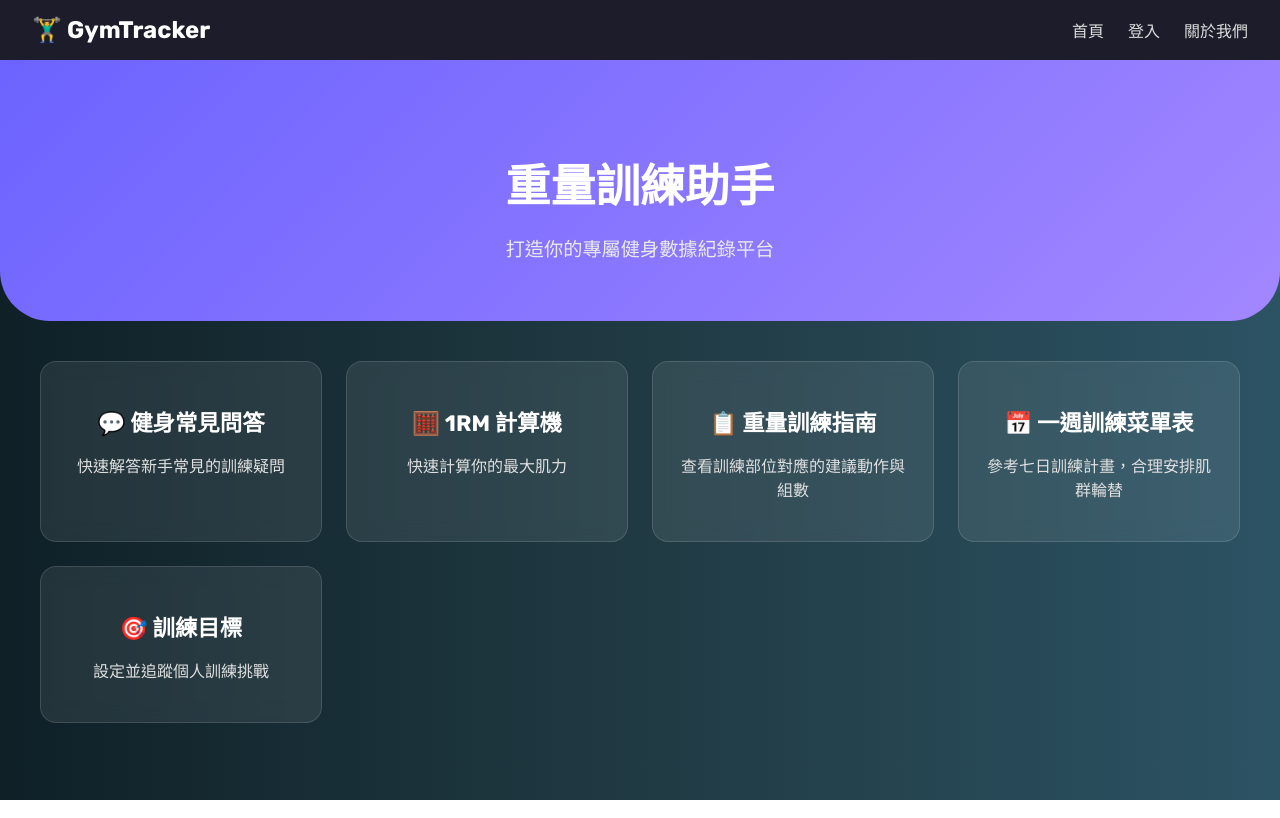
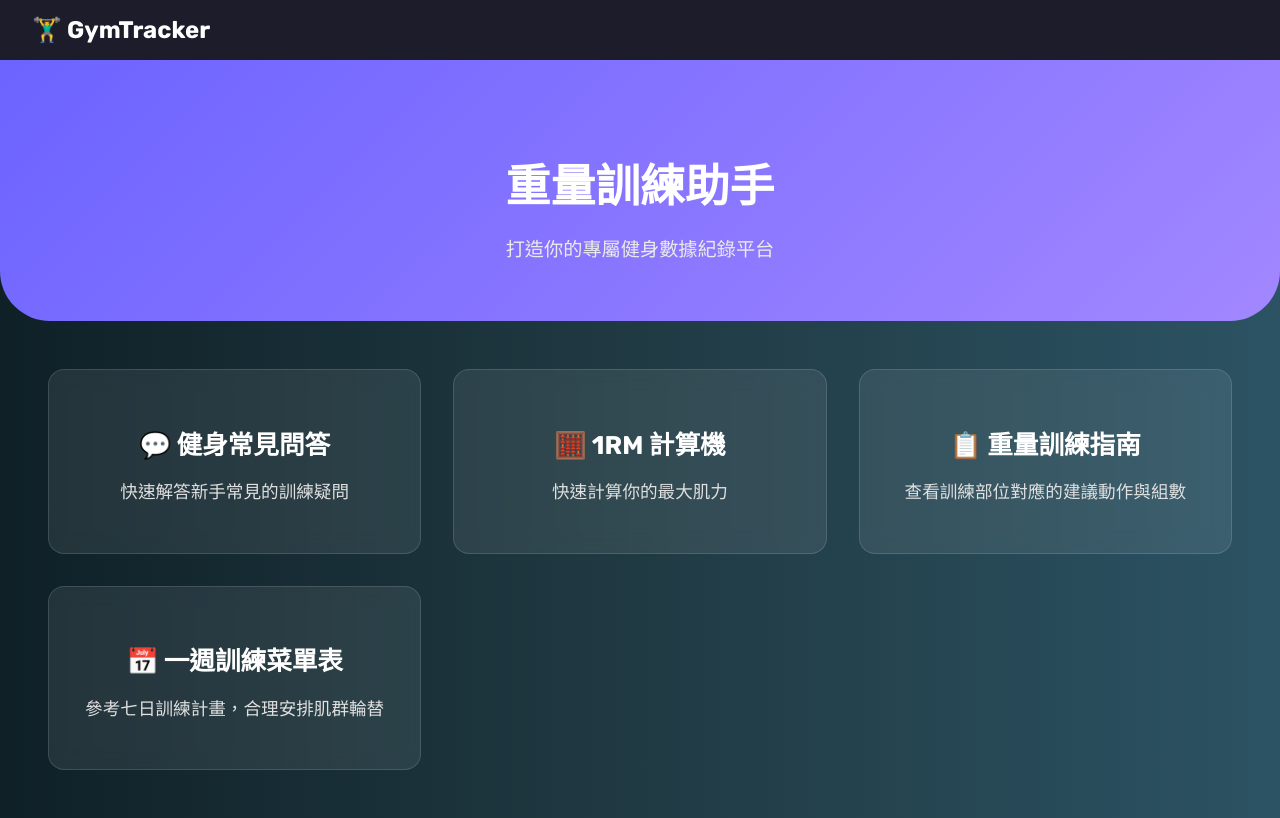
Before and after one commit to bush2324/weight-tracker, a plain HTML site: page index.html in a window 1280 px wide. Drawn offline with Linux system fonts and the light colour scheme.

Commit message:
喵電感應

```diff
--- a/index.html
+++ b/index.html
@@ -10,11 +10,7 @@
 <body>
   <nav class="navbar">
     <div class="logo">🏋️‍♂️ GymTracker</div>
-    <div class="nav-links">
-      <a href="#">首頁</a>
-      <a href="#">登入</a>
-      <a href="#">關於我們</a>
-    </div>
+    <!-- ✂️ 刪除登入、關於我們 -->
   </nav>
 
   <header class="hero">
@@ -22,7 +18,7 @@
     <p>打造你的專屬健身數據紀錄平台</p>
   </header>
 
-  <main class="features">
+  <main class="features large-grid"> <!-- ✅ 加 class: large-grid -->
     <a class="card" href="faq.html">
       <h2>💬 健身常見問答</h2>
       <p>快速解答新手常見的訓練疑問</p>
@@ -39,10 +35,6 @@
       <h2>📅 一週訓練菜單表</h2>
       <p>參考七日訓練計畫，合理安排肌群輪替</p>
     </a>
-    <a class="card" href="#">
-      <h2>🎯 訓練目標</h2>
-      <p>設定並追蹤個人訓練挑戰</p>
-    </a>
   </main>
 </body>
 </html>
--- a/style.css
+++ b/style.css
@@ -85,3 +85,22 @@ body {
   font-size: 1rem;
   color: #e0e0e1;
 }
+/* 讓主畫面卡片變大 */
+.large-grid {
+  grid-template-columns: repeat(auto-fit, minmax(300px, 1fr));
+  gap: 32px;
+  padding: 48px;
+}
+
+.card {
+  padding: 32px;
+  font-size: 1.1rem;
+}
+
+.card h2 {
+  font-size: 1.6rem;
+}
+
+.card p {
+  font-size: 1.1rem;
+}
```
Lines whose indentation alone changed are shown as unchanged.
